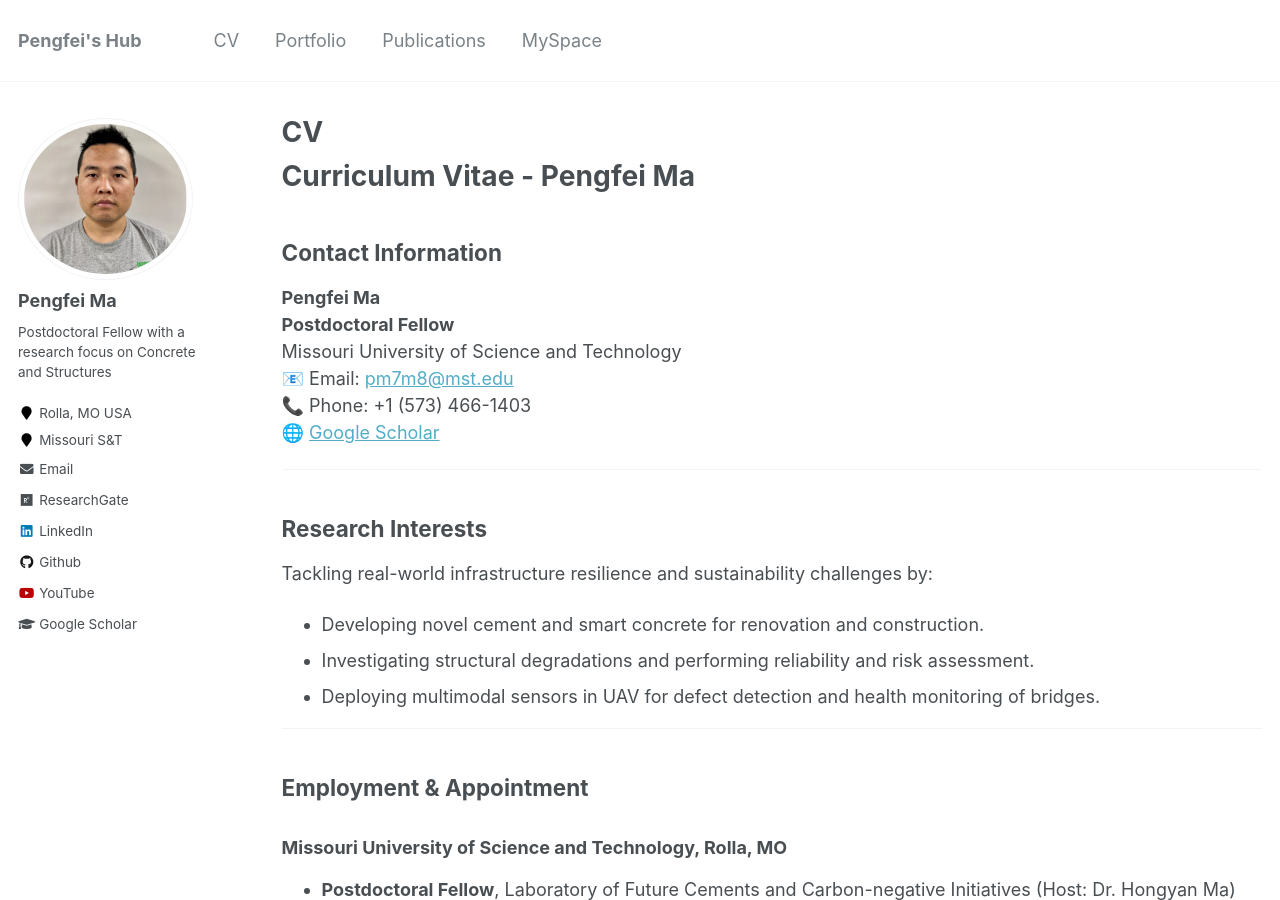
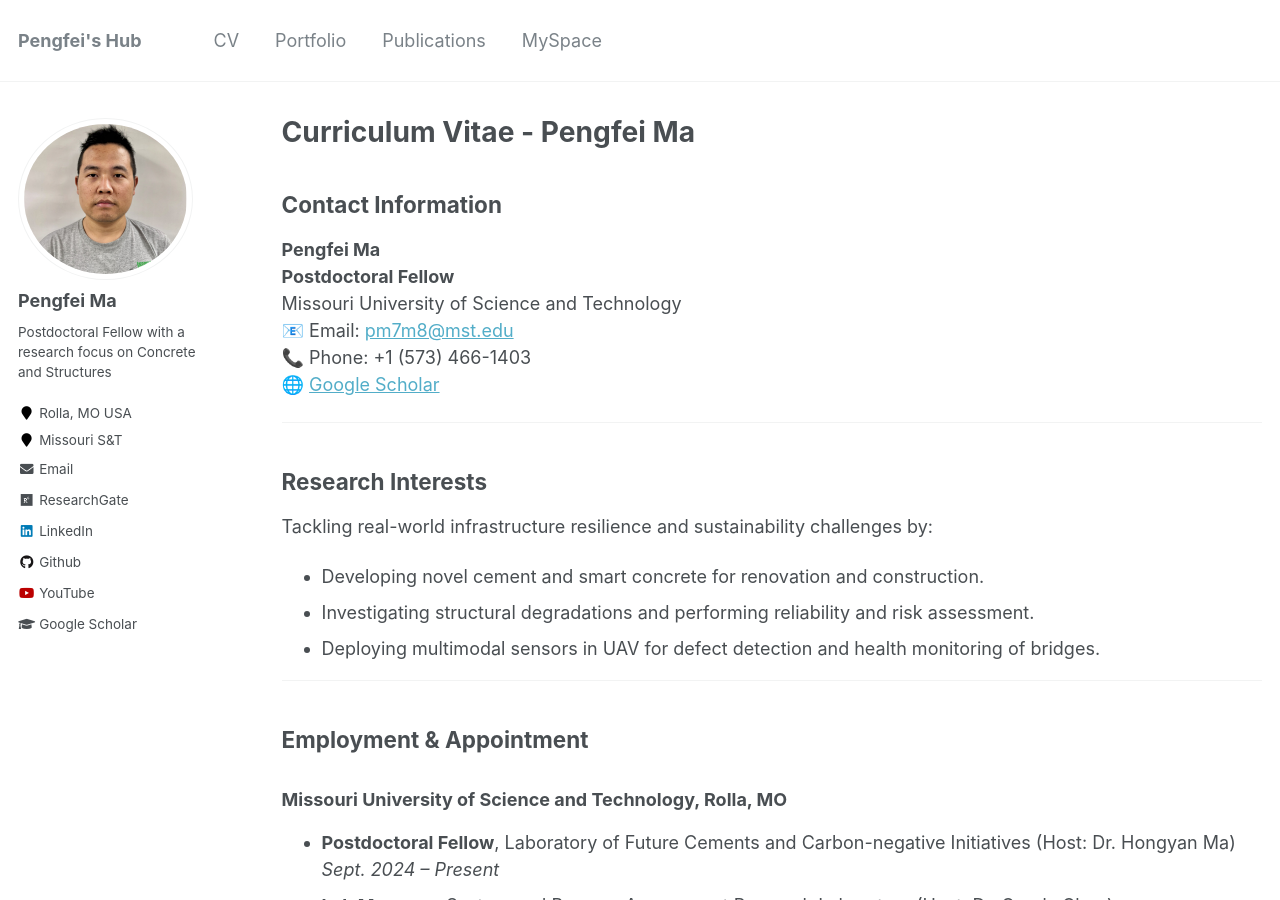
Before and after one commit to KyleMMA/KyleMMA.github.io, a Jekyll site: the page built from _pages/cv.md, in a window 1280 px wide and 900 px high. Built offline with Jekyll 4.4.1, drawn with Linux system fonts in a browser that asks for light colours.

Commit message:
Update cv.md

```diff
--- a/_pages/cv.md
+++ b/_pages/cv.md
@@ -1,13 +1,12 @@
 ---
 layout: archive
-title: "CV"
+title: "Curriculum Vitae - Pengfei Ma"
 permalink: /cv/
 author_profile: true
 redirect_from:
   - /resume
 ---
 
-# Curriculum Vitae - Pengfei Ma
 
 ## Contact Information
 **Pengfei Ma**
```
